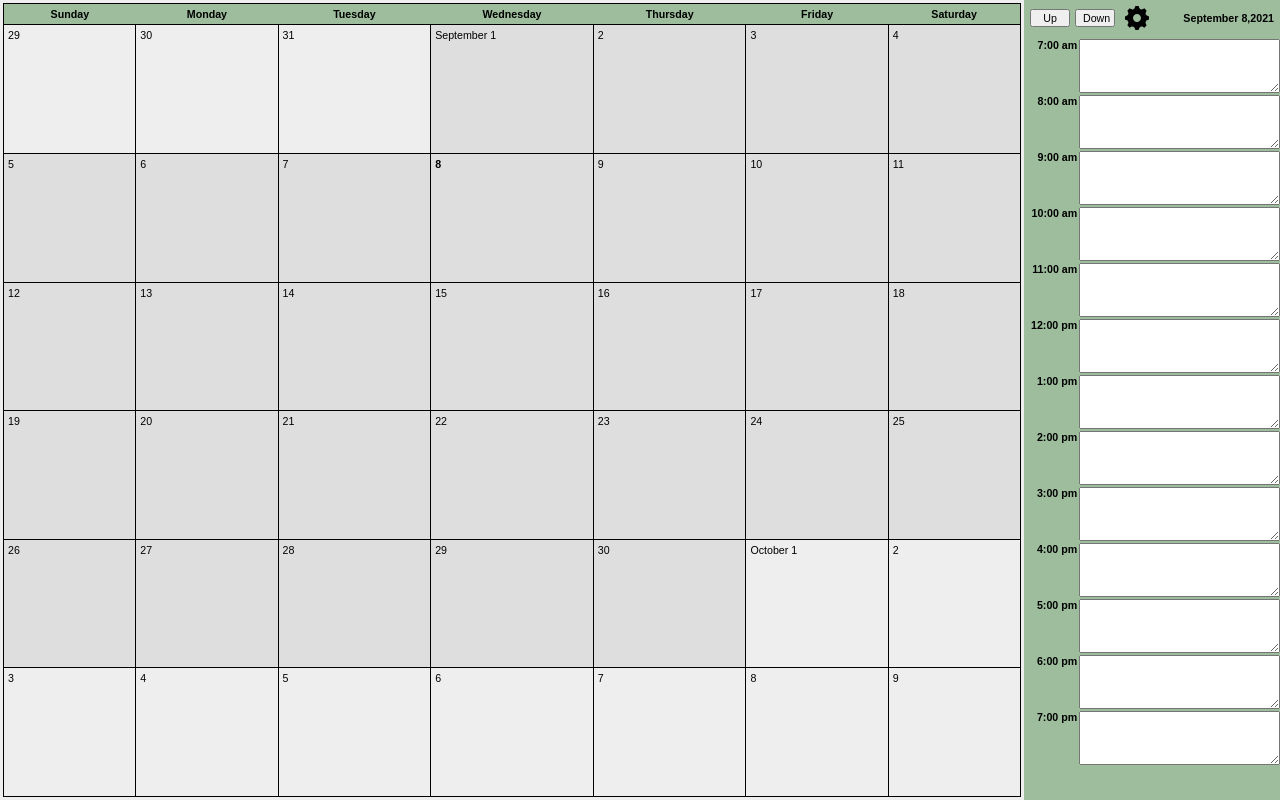
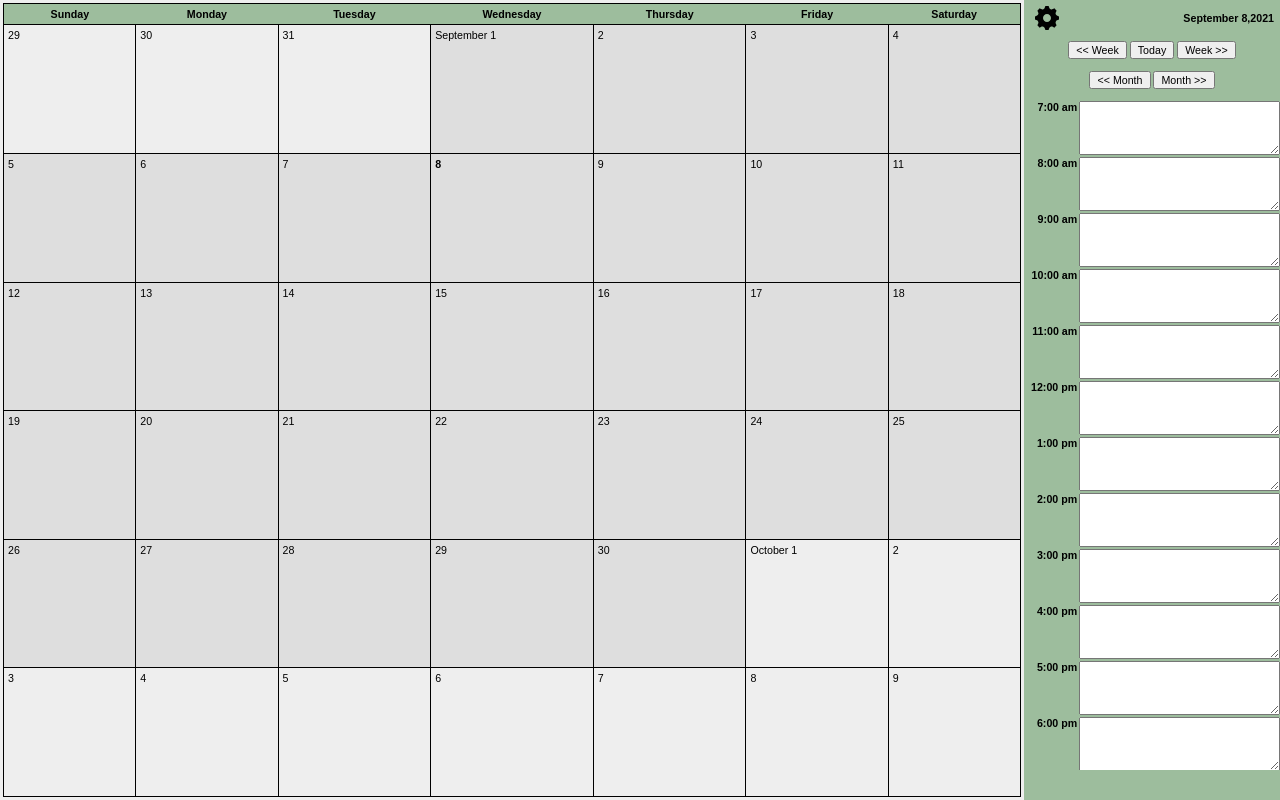
Before and after one commit to jamiesonreinhard/flex_cal_jamieson, a plain HTML site: page index.html in a window 1280 px wide. Drawn offline with nearby package versions, Linux system fonts and the light colour scheme.

Commit message:
updated calendar navigation to allow toggling by week, month, or back to today

```diff
--- a/calendar.css
+++ b/calendar.css
@@ -57,15 +57,11 @@ background-color: #eeeeee;
 .rightcol {
 background-color: #9DBD9D;
 }
-.controls {
+.rightColHeader {
   display: flex;
   align-items: center;
-}
-.controls input {
-  cursor: pointer;
-}
-.controls input:not(:last-child) {
-  margin-right: 5px;
+  margin-bottom: 5px;
+  justify-content: space-between;
 }
 .gearIcon {
   margin-left: 5px;
@@ -81,11 +77,10 @@ background-color: #999999;
 .sl {
   position:absolute;
   overflow:auto;
-  top:30px;
+  top:100px;
   bottom:30px;
   width:250px;
   right: 0px;
-  margin-top: 8px;
 }
 .settingsModal {
   position: absolute;
@@ -120,3 +115,9 @@ background-color: #999999;
   right: 10px;
   cursor: pointer;
 }
+.navButtons {
+  text-align: center;
+}
+.navButtons input{
+  cursor: pointer;
+}
--- a/calendar.js
+++ b/calendar.js
@@ -22,6 +22,10 @@ function calendar(dir) {
         startdate.setMilliseconds(startdate.getMilliseconds() - (7 * 86400000));
     } else if (dir == "d") {
         startdate.setMilliseconds(startdate.getMilliseconds() + (7 * 86400000));
+    } else if (dir == "lm") {
+        startdate.setMilliseconds(startdate.getMilliseconds() - (30.5 * 86400000));
+    } else if (dir == "nm") {
+        startdate.setMilliseconds(startdate.getMilliseconds() + (30.5 * 86400000));
     }
     var begdate = new Date(startdate);
     var calendar_html = '<table width="100%" height="100%" align="center" cellpadding=0 cellspacing=0 class="xout">';
--- a/index.html
+++ b/index.html
@@ -30,15 +30,20 @@
 	    <form name="xform">
 	    <table cellpadding=3 cellspacing=0 border=0 width="100%">
 	      <tr>
-	        <td class="controls">
-	          <input type="button" value="Up" style="width:40px" onClick="divw(calendar('u'),'lc');">
-	          <input type="button" value="Down" style="width:40px" onClick="divw(calendar('d'),'lc');">
+	        <td class="rightColHeader">
             <img src="assets/gear.svg" alt="gearIcon" class="gearIcon">
-	        </td>
-	        <td align="right">
-	        <div id="dtselected"></div>
+            <div id="dtselected"></div>
 	        </td>
 	      </tr>
+        <tr>
+          <td class="navButtons">
+            <input type="button" value="<< Week" onClick="divw(calendar('u'),'lc');">
+            <input type="button" value="Today" onClick="divw(calendar(),'lc');">
+            <input type="button" value="Week >>" onClick="divw(calendar('d'),'lc');"><br><br>
+            <input type="button" value="<< Month" onClick="divw(calendar('lm'),'lc');">
+	          <input type="button" value="Month >>" onClick="divw(calendar('nm'),'lc');">
+          </td>
+        </tr>
 	    </table>
 	    <div class="sl">
 	    <script language="Javascript">
```
